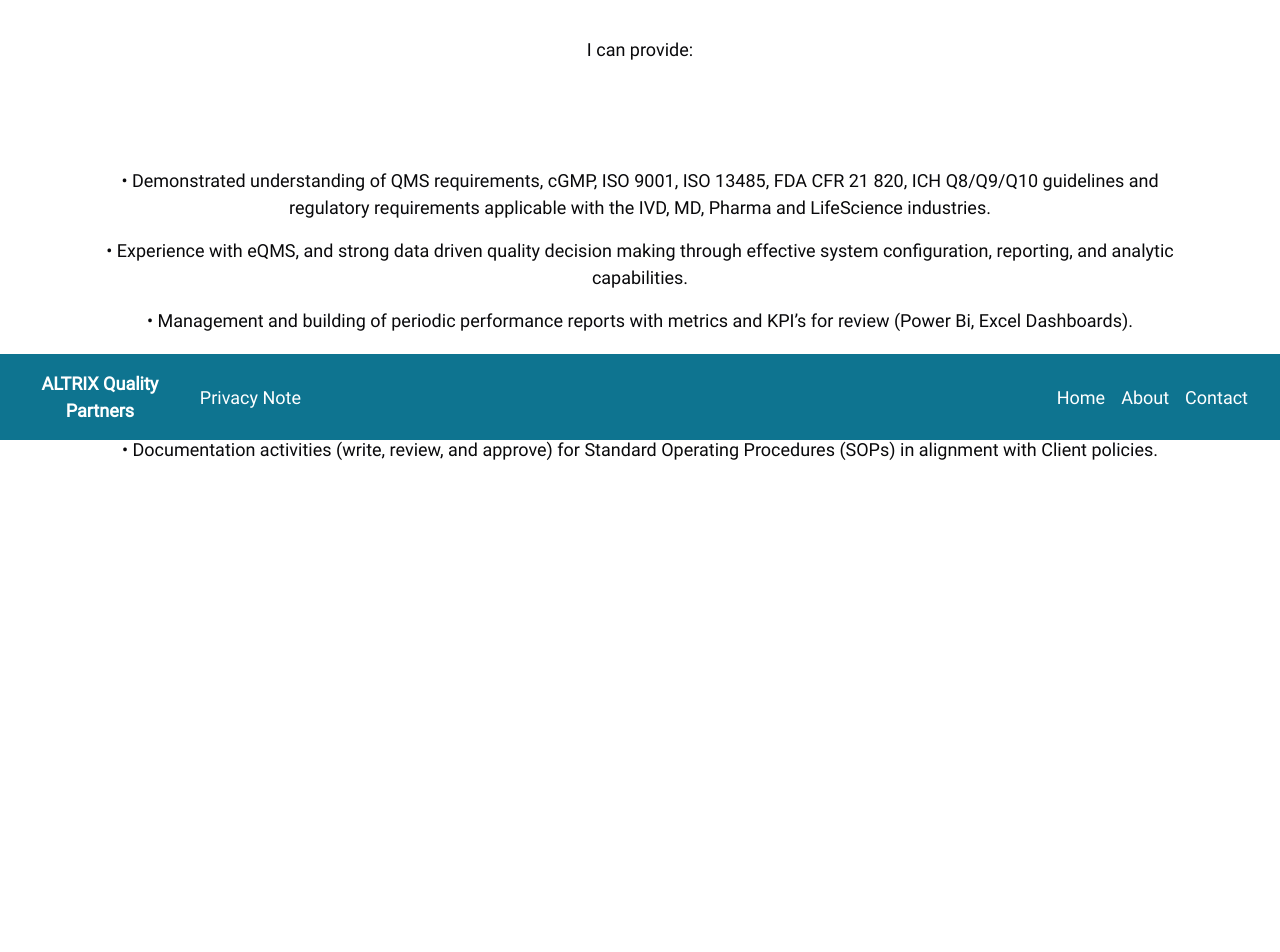
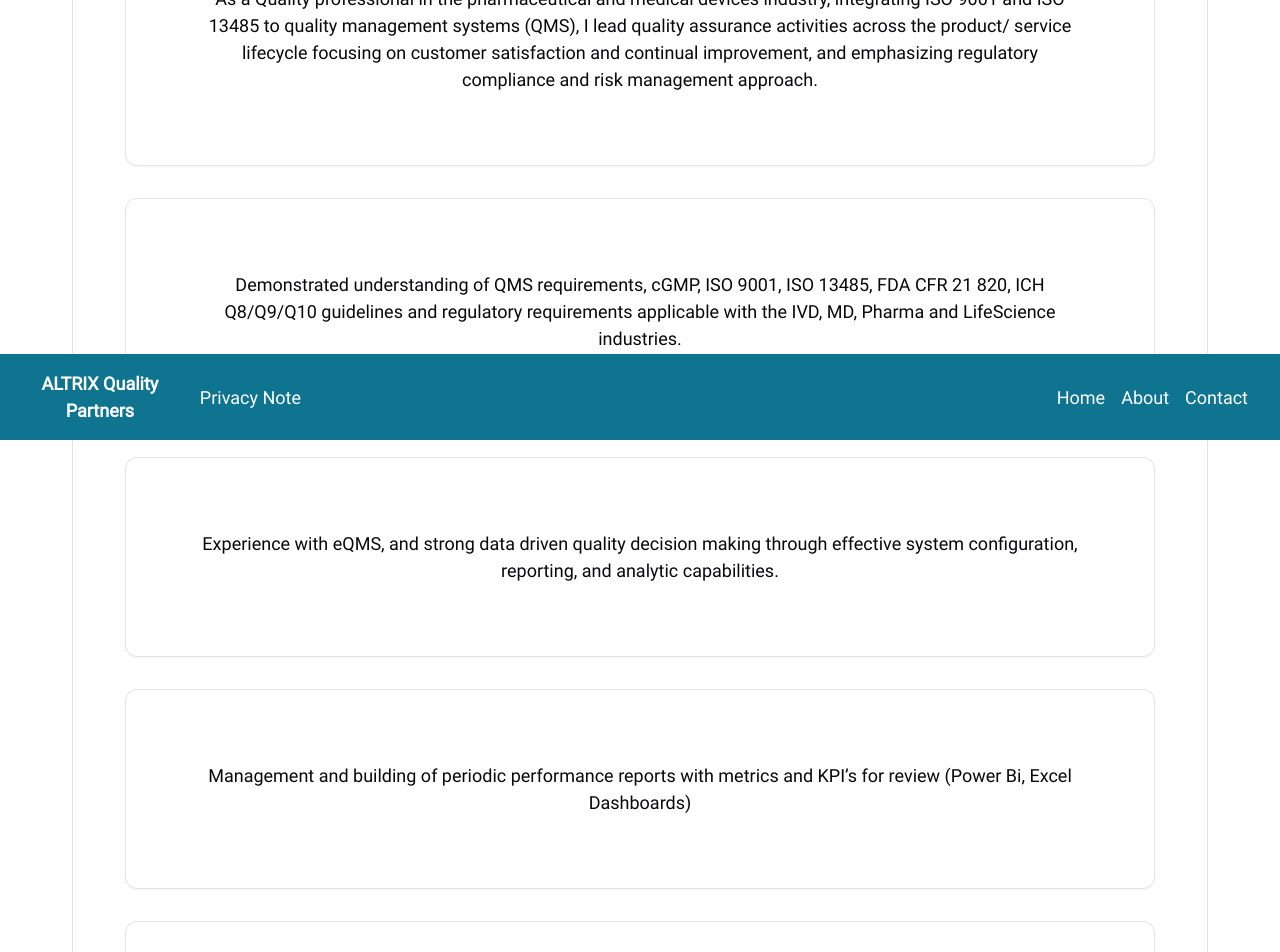
Before and after one commit to orl1289/boilerplate, a React (Vite) app: page /about in a window 1280 px wide. Shown: the part 360-1312 px from the top of the page. Before the commit the page ends 903 px from the top, so only its background shows below. Built offline with nearby package versions, Linux system fonts and the light colour scheme.

Commit message:
Added more content and modified code

```diff
--- a/src/App.tsx
+++ b/src/App.tsx
@@ -2,6 +2,7 @@ import "./App.css";
 import NavBar from "./components/NavBar";
 import Footer from "./components/Footer";
 import Carousel from "./components/Carousel";
+
 
 function App() {
   return (
--- /dev/null
+++ b/src/components/CardPic.tsx
@@ -0,0 +1,25 @@
+
+import { Card, CardContent } from "@/components/ui/card";
+import image1 from "@/assets/images/pexels-yaroslav-shuraev-8692129.jpg";
+
+export function CardPic() {
+return (
+
+            <div className="p-1">
+              <Card>
+                <CardContent className="flex items-center justify-center p-6">
+
+                  <img
+                    src={image1}
+                    className="rounded-lg"
+                    style={{ width: "100%", height: "170px" }} // Standard height and width
+                  />
+
+                </CardContent>
+                <div className="text-2xl flex  items-center text-center m-4">Email: orl1289@gmail.com</div>
+                <div className="text-2xl flex  items-center text-center m-4">Phone: +34 692 53 65 87</div>
+              </Card>
+            </div>
+);
+            }
+            export default CardPic;
--- a/src/components/NavBar.tsx
+++ b/src/components/NavBar.tsx
@@ -32,7 +32,7 @@ const Navbar: React.FC = () => {
             <Button className="text-white text-base mr-6">Home</Button>
           </Link>
           <Link to="/about" className="text-white hover:text-orange-500">
-            <Button className="text-white text-base mr-6">About</Button>
+            <Button className="text-white text-base mr-6">Services</Button>
           </Link>
           <Link to="/contact" className="text-white hover:text-orange-500">
             <Button className="text-white text-base">Contact</Button>
--- a/src/main.tsx
+++ b/src/main.tsx
@@ -19,7 +19,6 @@ const router = createBrowserRouter([
   {
     path: "/",
     element: <Home />,
-    errorElement: <NotFoundPage />,
   },
 
   {
@@ -35,7 +34,13 @@ const router = createBrowserRouter([
   {
     path: "/privacynote",
     element: <PrivacyNote />,
-  }
+  },
+
+  {
+    path: "/notfoundpage",
+    element: <NotFoundPage />,
+  },
+
 ]);
 
 ReactDOM.createRoot(document.getElementById("root")!).render(
--- a/src/pages/About.tsx
+++ b/src/pages/About.tsx
@@ -1,6 +1,7 @@
 import "../App.css";
 import NavBar from "../components/NavBar";
 import Footer from "../components/Footer";
+import { Card, CardContent } from "@/components/ui/card";
 
 function About() {
   return (
@@ -9,8 +10,14 @@ function About() {
       <div className=" laptop: w-auto flex items-center justify-center p-6" m-2>
         ALTRIX Quality Partners
       </div>
-
-      <div className=" text-center p-6 m-12">
+<div className="items-center p-6 m-12">
+<Card>
+  <CardContent className=" items-center justify-center p-6">
+    {/* CardContainer #1 */}
+    <div className="p-1 m-6">
+    <Card>
+    <CardContent className="flex items-center justify-center p-6">
+        <div className=" text-center p-6 m-6">
         As a Quality professional in the pharmaceutical and medical devices
         industry, integrating ISO 9001 and ISO 13485 to quality management
         systems (QMS), I lead quality assurance activities across the product/
@@ -18,41 +25,90 @@ function About() {
         improvement, and emphasizing regulatory compliance and risk management
         approach.
       </div>
+  </CardContent>
+  </Card>
+  </div>
 
-      <div className=" text-center p-6 m-12">
-        I can provide:
-      </div>
-      <div className="text-center p-6 m-12">
-        <ul>
-          <p className="list-item list-inside p-2">
-            • Demonstrated understanding of QMS requirements, cGMP, ISO 9001,
+    {/* CardContainer #2 */}
+    <div className="p-1 m-6">
+    <Card>
+    <CardContent className="flex items-center justify-center p-6">
+        <div className=" text-center p-6 m-6">
+       Demonstrated understanding of QMS requirements, cGMP, ISO 9001,
             ISO 13485, FDA CFR 21 820, ICH Q8/Q9/Q10 guidelines and regulatory
             requirements applicable with the IVD, MD, Pharma and LifeScience
             industries.
-          </p>
-          <p className="list-item list-inside p-2">
-            • Experience with eQMS, and strong data driven quality decision
+      </div>
+  </CardContent>
+  </Card>
+  </div>
+
+    {/* CardContainer #3 */}
+    <div className="p-1 m-6">
+    <Card>
+    <CardContent className="flex items-center justify-center p-6">
+        <div className=" text-center p-6 m-6">
+       Experience with eQMS, and strong data driven quality decision
             making through effective system configuration, reporting, and
             analytic capabilities.
-          </p>
-          <p className="list-item list-inside p-2">
-            • Management and building of periodic performance reports with
-            metrics and KPI’s for review (Power Bi, Excel Dashboards).
-          </p>
-          <p className="list-item list-inside p-2">
-            • Quality support and input for Change Controls, CAPAs, and
+      </div>
+  </CardContent>
+  </Card>
+  </div>
+
+      {/* CardContainer #4 */}
+    <div className="p-1 m-6">
+    <Card>
+    <CardContent className="flex items-center justify-center p-6">
+        <div className=" text-center p-6 m-6">
+      Management and building of periodic performance reports with
+            metrics and KPI’s for review (Power Bi, Excel Dashboards)
+      </div>
+  </CardContent>
+  </Card>
+  </div>
+
+    {/* CardContainer #5 */}
+    <div className="p-1 m-6">
+    <Card>
+    <CardContent className="flex items-center justify-center p-6">
+        <div className=" text-center p-6 m-6">
+      Quality support and input for Change Controls, CAPAs, and
             Deviation Investigations.
-          </p>
-          <p className="list-item list-inside p-2">
-            • Process support in accordance with documented procedures and
+      </div>
+  </CardContent>
+  </Card>
+  </div>
+
+    {/* CardContainer #6 */}
+    <div className="p-1 m-6">
+    <Card>
+    <CardContent className="flex items-center justify-center p-6">
+        <div className=" text-center p-6 m-6">
+   Process support in accordance with documented procedures and
             practices (GDP, ALCOA principles).
-          </p>
-          <p className="list-item list-inside p-2">
-            • Documentation activities (write, review, and approve) for Standard
+      </div>
+  </CardContent>
+  </Card>
+  </div>
+
+    {/* CardContainer #7 */}
+    <div className="p-1 m-6">
+    <Card>
+    <CardContent className="flex items-center justify-center p-6">
+        <div className=" text-center p-6 m-6">
+  Documentation activities (write, review, and approve) for Standard
             Operating Procedures (SOPs) in alignment with Client policies.
-          </p>
-        </ul>
       </div>
+  </CardContent>
+  </Card>
+  </div>
+      <div className="text-center p-6 m-6">
+
+      </div>
+      </CardContent>
+</Card>
+ </div>
       <Footer></Footer>
     </>
   );
--- a/src/pages/Contact.tsx
+++ b/src/pages/Contact.tsx
@@ -1,14 +1,19 @@
 import "../App.css";
 import NavBar from "../components/NavBar";
 import Footer from "../components/Footer";
+import CardPic from "../components/CardPic";
 
 function Contact() {
   return (
     <>
       <NavBar></NavBar>
-      <div className=" laptop: w-auto flex items-center justify-center p-6"></div>
 
-      <div>Please contact me at</div>
+      <div className=" laptop: w-auto flex items-center justify-center p-6">
+
+        <CardPic></CardPic>
+      </div>
+
+      <div>Do not hesitate to contact me at anytime!</div>
       <Footer></Footer>
     </>
   );
--- a/src/pages/NotFoundPage.tsx
+++ b/src/pages/NotFoundPage.tsx
@@ -1,16 +1,18 @@
 import "../App.css";
 import NavBar from "../components/NavBar";
 import Footer from "../components/Footer";
+import { Link } from "react-router-dom";
 
-
-export default function NotFoundPage (){
+function NotFoundPage (){
 
     return (
     <>
+    <NavBar></NavBar>
     <div className="text-4xl"> Page not found. Sorry!!</div>
     <div className="text-4xl"> <Link to='/'> Go back to home</Link></div>
-
+    <Footer></Footer>
     </>
     );
 
 }
+export default NotFoundPage;
```
